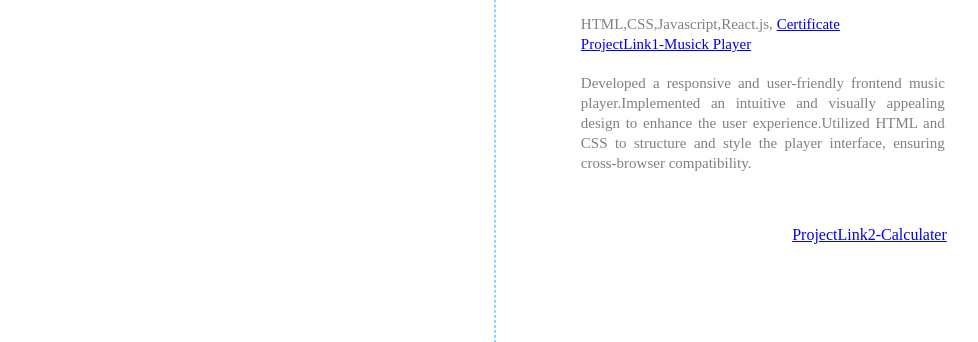
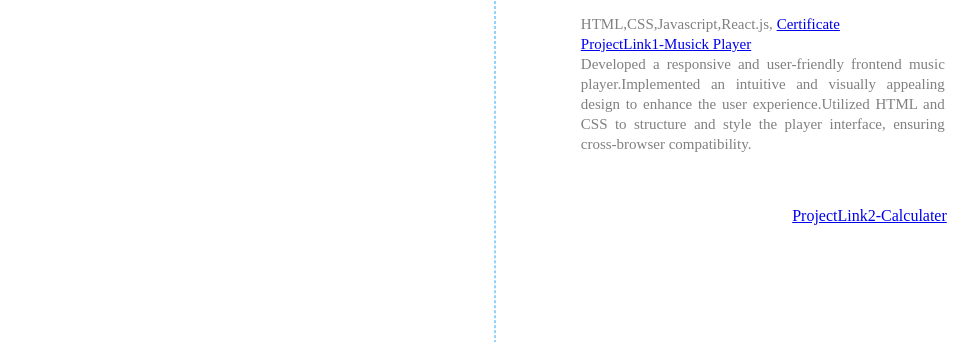
Before and after one commit to VIRAJcHOPADE/VIRAJ-PORTFOLIO, a plain HTML site: page index.html in a window 1280 px wide. Shown: the part 1766-2108 px from the top of the page, without its empty margins (194-1172 px from the left). Drawn offline with Linux system fonts and the light colour scheme.

Commit message:
Update index.html
done

```diff
--- a/index.html
+++ b/index.html
@@ -175,7 +175,8 @@
                          <a href="https://certificate.codingninjas.com/view/d87c38b97623726c" target="_blank">Certificate</a>
                          <br>
                          <a href="https://virajchopade.github.io/music-player/#qbox" target="_blank">ProjectLink1-Musick Player</a>
-                         <p class="overflower experience-description text-justify"> Developed a responsive and user-friendly frontend music player.Implemented an intuitive and visually
+                         <br>
+                             Developed a responsive and user-friendly frontend music player.Implemented an intuitive and visually
                              appealing design to enhance the user experience.Utilized HTML and CSS to structure and style the player
                              interface, ensuring cross-browser compatibility.</p>
                          <br>
@@ -241,8 +242,8 @@
                     <h5 class="experience-duration m0">  March 2020 </h5>
 
                     <p class="experience-description text-justify">
-                    Army Public School kirkee Pune, India
-                    Higher Secondary Certificate (HSC); Percentage: 70% 2020
+                    Army Public School kirkee Pune, India Higher Secondary
+                    Certificate (HSC); Percentage: 70% 2020
                     Courses: Mathematics, Physics, Chemistry, English Core, IP.
 
                     </p>
```
